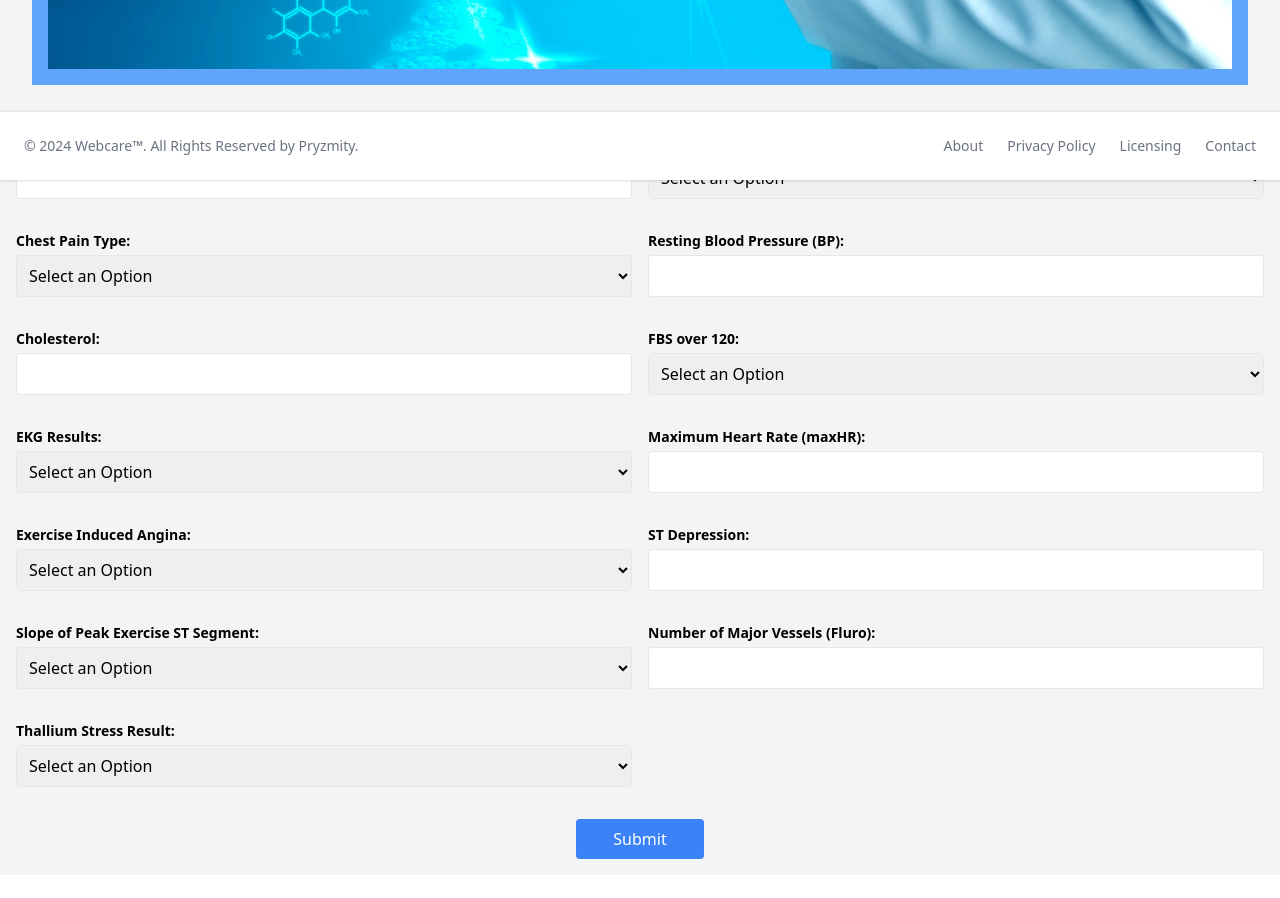
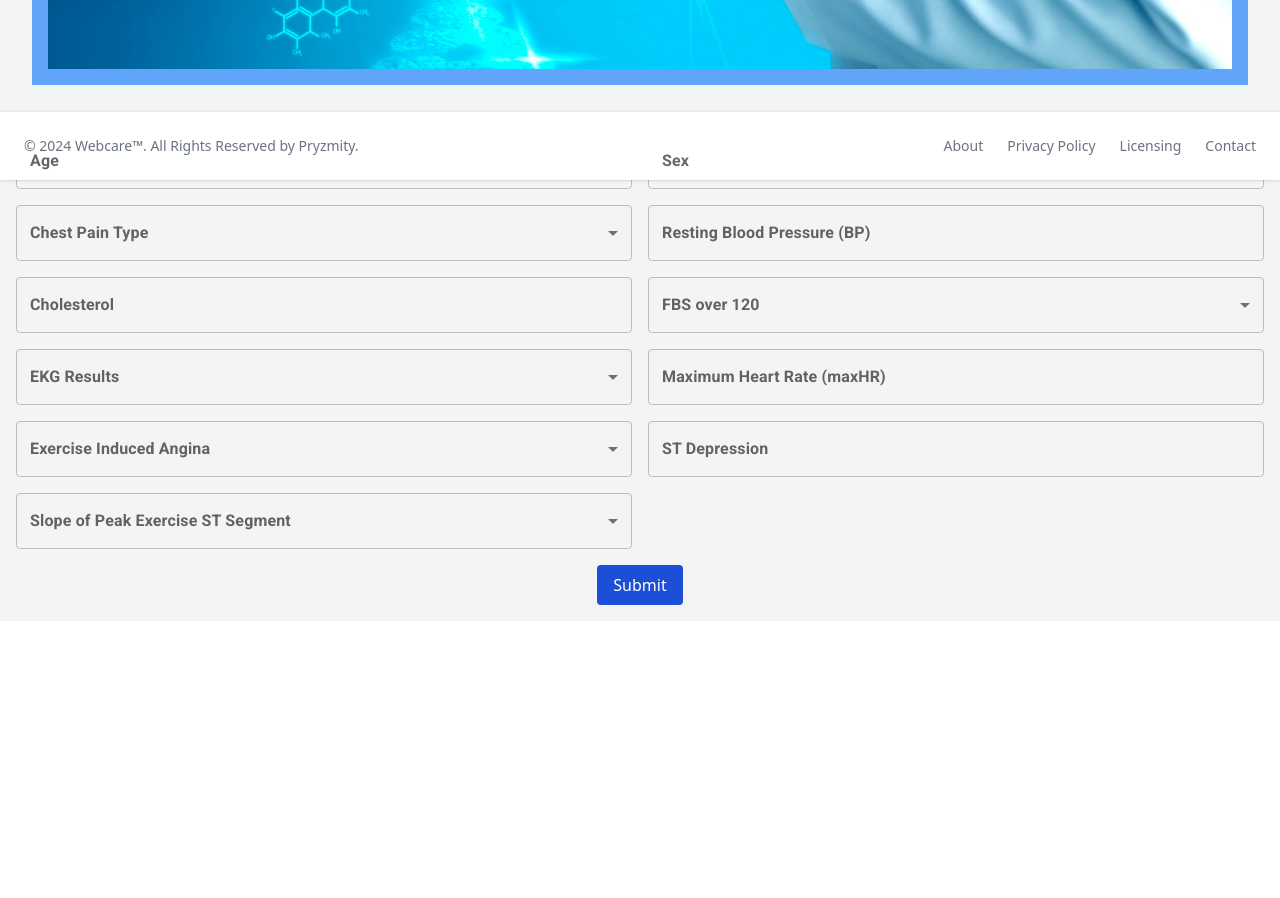
Before and after one commit to Ajay9330/webcare, a React (Vite) app: page /heart in a window 1280 px wide. Shown: the part 620-1518 px from the top of the page. After the commit the page ends 1321 px from the top, so only its background shows below. Built offline with nearby package versions, Linux system fonts and the light colour scheme; the HTML template or start-up script is replaced by a standard one.

Commit message:
added UI

```diff
--- a/package.json
+++ b/package.json
@@ -10,6 +10,9 @@
     "preview": "vite preview"
   },
   "dependencies": {
+    "@emotion/react": "^11.11.3",
+    "@emotion/styled": "^11.11.0",
+    "@mui/material": "^5.15.6",
     "react": "^18.2.0",
     "react-dom": "^18.2.0",
     "react-router-dom": "^6.21.3"
--- /dev/null
+++ b/src/components/loader.jsx
@@ -0,0 +1,16 @@
+import React, { useEffect } from 'react'
+
+
+
+
+export default function loader() {
+    useEffect(() => {
+        document.body.style.overflow = "hidden";
+        return () => {
+            document.body.style.overflow = "scroll"
+        };
+    }, []);
+  return (
+    <div className=' z-50 fixed  top-0 left-0 h-[100vh] w-full bg-black  flex justify-center items-center bg-opacity-75 ' > <div className='m-8 w-8 h-8 border-2 animate-ping'><div className='m-4 w-4 h-4 border-2 animate-ping'><div className='m-2 w-2 h-2 border-2 animate-ping'></div></div></div></div>
+  )
+}
--- a/src/pages/heart.jsx
+++ b/src/pages/heart.jsx
@@ -1,43 +1,26 @@
-import React, { useState } from 'react';
-import img from '../assets/doctab.jpg'
-
-
-
-const createBooleanArray = (n, i) => {
-  if (n < 0 || i < 0 || i >= n) {
-    throw new Error('Invalid array size or index');
-  }
-
-  return Array.from({ length: n }, (_, index) => (index === i ? 1 : 0));
-};
-
-// Example usage
-const n = 5;
-const i = 2;
-const booleanArray = createBooleanArray(n, i);
-console.log(booleanArray);
+import React, { useRef, useState } from 'react';
+import img from '../assets/doctab.jpg';
+import { TextField, Select, MenuItem, Button, CircularProgress, FormControl, InputLabel } from '@mui/material';
+import Loader from '../components/loader';
 
 const HeartDiseaseForm = () => {
   const [formData, setFormData] = useState({
     age: undefined,
     chestPainType: undefined,
     BP: undefined,
-
     cholesterol: undefined,
     FBSOver120: undefined,
     maxHR: undefined,
     STDepression: undefined,
-
-    numVesselsFluro: undefined,
-    thallium: undefined,
     slopeOfST: undefined,
     sex: undefined,
     exerciseAngina: undefined,
     EKGResults: undefined,
-
   });
-
-
+  const [loading, setloading] = useState(false);
+  const [modeloutput, setoutput] = useState(null);
+  const submitbtn = useRef(null);
+  const apiurl = 'http://localhost:5000/heart';
 
   const handleChange = (e) => {
     const name = e.target.name;
@@ -49,225 +32,223 @@ const HeartDiseaseForm = () => {
     });
   };
 
-  // 'Age', 'Chest pain type', 'BP', 'Cholesterol', 'FBS over 120', 'Max HR',
-  //      'ST depression', 'Number of vessels fluro', 'Thallium', 'Heart Disease',
-  //      'Sex_0', 'Sex_1', 'Exercise angina_0', 'Exercise angina_1',
-  //      'Slope of ST_1', 'Slope of ST_2', 'Slope of ST_3', 'EKG results_0',
-  //      'EKG results_1', 'EKG results_2']
-
-  const datafomatandcount = [
-    { "age": 1 }, { "chestPainType": 1 }, { "BP": 1 }, { "FBSOver120": 1 }, { "maxHR": 1 },
-    { "STDepression": 1 }, { "numVesselsFluro": 1 }, { "thallium": 1 }, { "sex": 2 },
-    { "exerciseAngina": 2 }, { "slopeOfST": 3 },  { "EKGResults": 3 }
+  const datafomat = [
+    'age',
+    'sex',
+    'chestPainType',
+    'BP',
+    'cholesterol',
+    'FBSOver120',
+    'EKGResults',
+    'maxHR',
+    'exerciseAngina',
+    'STDepression',
+    'slopeOfST',
   ];
 
-  const handleSubmit = (e) => {
+  const handleSubmit = async (e) => {
+    setloading(true);
     e.preventDefault();
-    console.log(formData);
+
+    // Check for null values in formData
     for (const key in formData) {
       if (formData[key] == null) {
-        alert('Error: ' + key + ' is null');
-        return; // Exit the loop if an error is found
-      }
-    }
-    const formatdata = [];
-    for (const item of datafomatandcount) {
-      for (const key in item) {
-        console.log(formData[key]);
-        if(item[key]!=1){
-          console.log("value:"+createBooleanArray(item[key],formData[key]));
-          formatdata.push(...createBooleanArray(item[key],formData[key]));
-        }else{
-          formatdata.push(formData[key]);
-        }
+        alert('Error: ' + key + ' is null, request does not get sent');
+        setloading(false);
+        return;
       }
     }
 
-    console.log(formatdata);
-    // If no error is found, proceed with form submission logic
-    console.log('Form data submitted:', formData);
+    const formatdata = [];
+    for (const key of datafomat) {
+      formatdata.push(formData[key]);
+    }
+
+    console.log('Formatted Data:', formatdata);
+
+    try {
+      const req = await fetch(apiurl, {
+        method: 'POST',
+        headers: {
+          'Content-Type': 'application/json',
+          Accept: 'application/json',
+        },
+        body: JSON.stringify({ data: formatdata }),
+      });
+
+      console.log('Request Status:', req.status);
+
+      if (!req.ok) {
+        const errorResponse = await req.json();
+        throw new Error(`HTTP error! Status: ${req.status}, Message: ${errorResponse.message}`);
+      }
+
+      const res = await req.json();
+      setoutput(res);
+      alert(res);
+    } catch (e) {
+      console.error('Error:', e.message);
+      alert(`Error: ${e.message}`);
+    } finally {
+      setloading(false);
+    }
   };
 
   return (
+    <>
       <div className=" container mx-auto bg-gray-100">
-      <div className='bg-blue-400 flex justify-center m-8 p-4 items-center'>
+        {loading && <Loader />}
+
+        <div className="bg-blue-400 flex justify-center m-8 p-4 items-center">
           <h2 className="text-2xl font-semibold mb-4 absolute">Heart Disease Prediction Form</h2>
           <img src={img} alt="" />
         </div>
 
         <form onSubmit={handleSubmit} className="grid sm:grid-cols-2 gap-4 mt-8 p-4 ">
-        <div className="mb-4">
-          <label className="block text-sm font-semibold mb-1">Age:</label>
-          <input
+          <TextField
+            className="w-full mb-4"
+            label="Age"
             type="number"
             name="age"
             value={formData.age}
             onChange={handleChange}
-            className="w-full p-2 border rounded"
           />
-        </div>
 
-        <div className="mb-4">
-          <label className="block text-sm font-semibold mb-1">Sex:</label>
-          <select
+          <FormControl className="w-full mb-4">
+            <InputLabel>Sex</InputLabel>
+            <Select
               name="sex"
               value={formData.sex}
               onChange={handleChange}
-            className="w-full p-2 border rounded"
-          >   <option value="none" selected disabled hidden>Select an Option</option>
-            <option value={1}>Male</option>
-            <option value={0}>Female</option>
-          </select>
-        </div>
+            >
+              <MenuItem value={1}>Male</MenuItem>
+              <MenuItem value={0}>Female</MenuItem>
+            </Select>
+          </FormControl>
 
-        <div className="mb-4">
-          <label className="block text-sm font-semibold mb-1">Chest Pain Type:</label>
-          <select
+          <FormControl className="w-full mb-4">
+            <InputLabel>Chest Pain Type</InputLabel>
+            <Select
               name="chestPainType"
+              label='>Chest Pain Type'
               value={formData.chestPainType}
               onChange={handleChange}
-            className="w-full p-2 border rounded"
             >
-             <option value="none" selected disabled hidden>Select an Option</option>
-            <option value={0}>Typical angina</option>
-            <option value={1}>Atypical angina</option>
-            <option value={2}>Non-anginal pain</option>
-            <option value={3}>Asymptomatic</option>
-          </select>
-        </div>
+              <MenuItem value={3}>Typical angina</MenuItem>
+              <MenuItem value={1}>Atypical angina</MenuItem>
+              <MenuItem value={2}>Non-anginal pain</MenuItem>
+              <MenuItem value={0}>Asymptomatic</MenuItem>
+            </Select>
+          </FormControl>
 
-        <div className="mb-4">
-          <label className="block text-sm font-semibold mb-1">Resting Blood Pressure (BP):</label>
-          <input
+          <TextField
+            className="w-full mb-4"
+            label="Resting Blood Pressure (BP)"
             type="number"
             name="BP"
             value={formData.BP}
             onChange={handleChange}
-            className="w-full p-2 border rounded"
           />
-        </div>
 
-        <div className="mb-4">
-          <label className="block text-sm font-semibold mb-1">Cholesterol:</label>
-          <input
+          <TextField
+            className="w-full mb-4"
+            label="Cholesterol"
             type="number"
             name="cholesterol"
             value={formData.cholesterol}
             onChange={handleChange}
-            className="w-full p-2 border rounded"
           />
-        </div>
 
-        <div className="mb-4">
-          <label className="block text-sm font-semibold mb-1">FBS over 120:</label>
-          <select
+          <FormControl className="w-full mb-4">
+            <InputLabel id='fbs-label'>FBS over 120</InputLabel>
+            <Select
               name="FBSOver120"
               value={formData.FBSOver120}
               onChange={handleChange}
-            className="w-full p-2 border rounded"
-          > <option value="none" selected disabled hidden>Select an Option</option>
-            <option value={0}>No</option>
-            <option value={1}>Yes</option>
-          </select>
-        </div>
+              labelId='fbs-label'
+              label='FBS over 120'
+            >
+              <MenuItem value={0}>No</MenuItem>
+              <MenuItem value={1}>Yes</MenuItem>
+            </Select>
+          </FormControl>
 
-        <div className="mb-4">
-          <label className="block text-sm font-semibold mb-1">EKG Results:</label>
-          <select
+          <FormControl className="w-full mb-4">
+            <InputLabel>EKG Results</InputLabel>
+            <Select
+                   label='EKG Results'
               name="EKGResults"
               value={formData.EKGResults}
               onChange={handleChange}
-            className="w-full p-2 border rounded"
-          > <option value="none" selected disabled hidden>Select an Option</option>
-            <option value={0}>Nothing to note</option>
-            <option value={1}>ST-T Wave abnormality</option>
-            <option value={2}>Possible or definite left ventricular hypertrophy</option>
-          </select>
-        </div>
+            >
+              <MenuItem value={1}>Normal</MenuItem>
+              <MenuItem value={2}>ST-T Wave abnormality</MenuItem>
+              <MenuItem value={0}>Possible or definite left ventricular hypertrophy(LVH)</MenuItem>
+            </Select>
+          </FormControl>
 
-        <div className="mb-4">
-          <label className="block text-sm font-semibold mb-1">Maximum Heart Rate (maxHR):</label>
-          <input
+          <TextField
+            className="w-full mb-4"
+            label="Maximum Heart Rate (maxHR)"
             type="number"
             name="maxHR"
             value={formData.maxHR}
             onChange={handleChange}
-            className="w-full p-2 border rounded"
           />
-        </div>
 
-        <div className="mb-4">
-          <label className="block text-sm font-semibold mb-1">Exercise Induced Angina:</label>
-          <select
+          <FormControl className="w-full mb-4">
+            <InputLabel>Exercise Induced Angina</InputLabel>
+            <Select
+            label='Exercise Induced Angina'
               name="exerciseAngina"
               value={formData.exerciseAngina}
               onChange={handleChange}
-            className="w-full p-2 border rounded"
-          > <option value="none" selected disabled hidden>Select an Option</option>
-            <option value={0}>No</option>
-            <option value={1}>Yes</option>
-          </select>
-        </div>
+            >
+              <MenuItem value={0}>No</MenuItem>
+              <MenuItem value={1}>Yes</MenuItem>
+            </Select>
+          </FormControl>
 
-        <div className="mb-4">
-          <label className="block text-sm font-semibold mb-1">ST Depression:</label>
-          <input
+          <TextField
+            className="w-full mb-4"
+            label="ST Depression"
             type="number"
             name="STDepression"
             value={formData.STDepression}
             onChange={handleChange}
-            className="w-full p-2 border rounded"
           />
-        </div>
 
-        <div className="mb-4">
-          <label className="block text-sm font-semibold mb-1">Slope of Peak Exercise ST Segment:</label>
-          <select
+          <FormControl className="w-full mb-4">
+            <InputLabel>Slope of Peak Exercise ST Segment</InputLabel>
+            <Select
+            label='Slope of Peak Exercise ST Segment'
               name="slopeOfST"
               value={formData.slopeOfST}
               onChange={handleChange}
-            className="w-full p-2 border rounded"
-          > <option value="none" selected disabled hidden>Select an Option</option>
-            <option value={0}>Upsloping</option>
-            <option value={1}>Flatsloping</option>
-            <option value={2}>Downslopins</option>
-          </select>
-        </div>
-
-        <div className="mb-4">
-          <label className="block text-sm font-semibold mb-1">Number of Major Vessels (Fluro):</label>
-          <input
-            type="number"
-            name="numVesselsFluro"
-            value={formData.numVesselsFluro}
-            onChange={handleChange}
-            className="w-full p-2 border rounded"
-          />
-        </div>
-
-        <div className="mb-4">
-          <label className="block text-sm font-semibold mb-1">Thallium Stress Result:</label>
-          <select
-            name="thallium"
-            value={formData.thallium}
-            onChange={handleChange}
-            className="w-full p-2 border rounded"
-          > <option value="none" selected disabled hidden>Select an Option</option>
-            <option value={0}>Normal</option>
-
-            <option value={1}>Fixed Defect</option>
-            <option value={2}>Reversible Defect</option>
-          </select>
-        </div>
+            >
+              <MenuItem value={2}>Upsloping</MenuItem>
+              <MenuItem value={1}>Flatsloping</MenuItem>
+              <MenuItem value={0}>Downslopins</MenuItem>
+            </Select>
+          </FormControl>
 
           <button
             type="submit"
-          className=" justify-self-center w-32 bg-blue-500 text-white py-2 px-4 rounded col-start-1 sm:col-span-2 hover:bg-blue-600"
+            className="w-15 justify-self-center bg-blue-700 text-white py-2 px-4 rounded hover:bg-gray-950 grid-cols-1 col-span-2"
+            disabled={loading}
+
           >
-          Submit
+            {loading ? (
+              <>
+                Submit <CircularProgress size={20} style={{ marginLeft: '10px' }} />
+              </>
+            ) : (
+              'Submit'
+            )}
           </button>
         </form>
       </div>
+    </>
   );
 };
 
```
Also changed, not shown: src/pages/deases.jsx (+7 -2 lines), 1 other file (tests, documents, lock files or other folders). Lines whose indentation alone changed are shown as unchanged.
